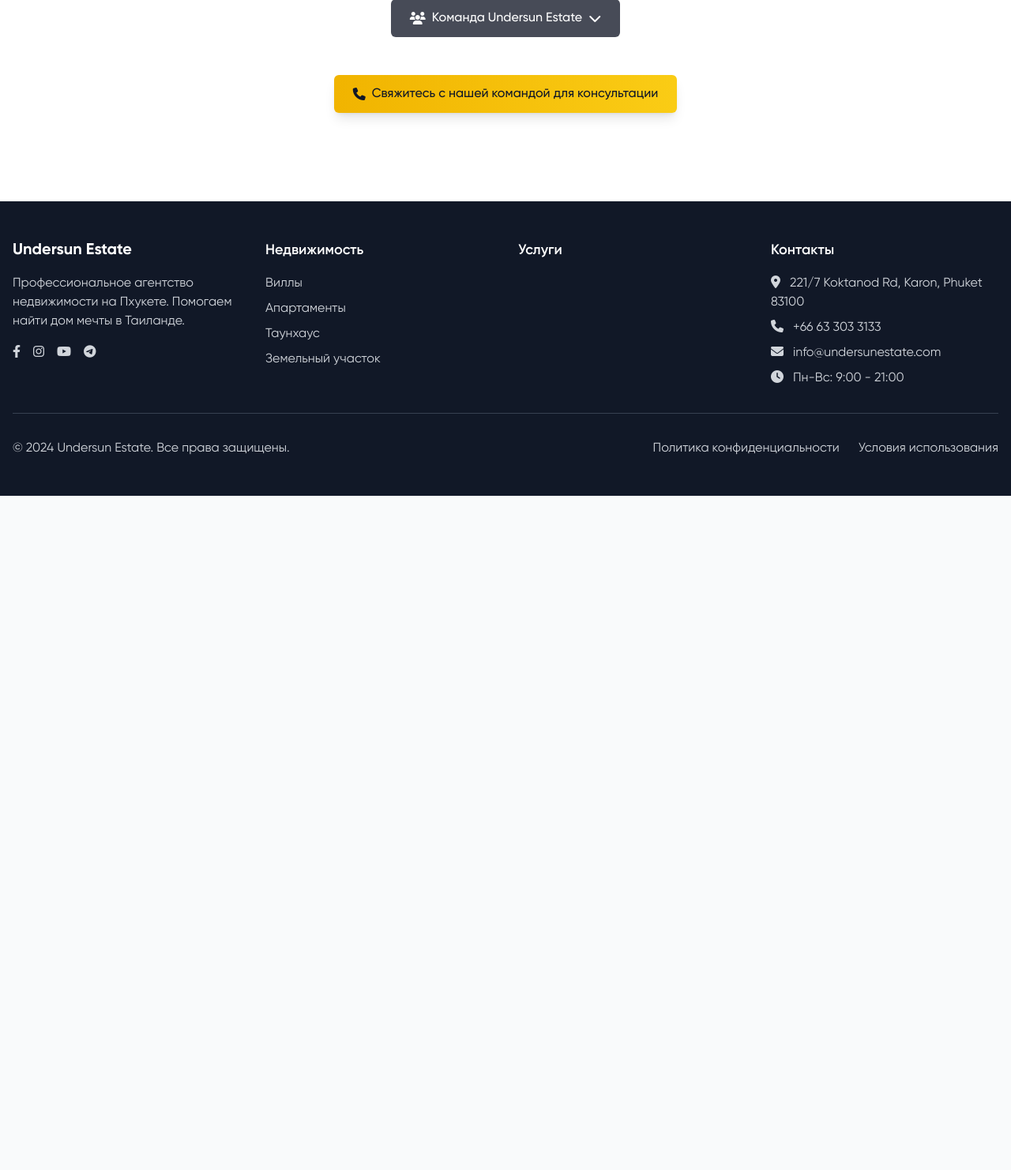
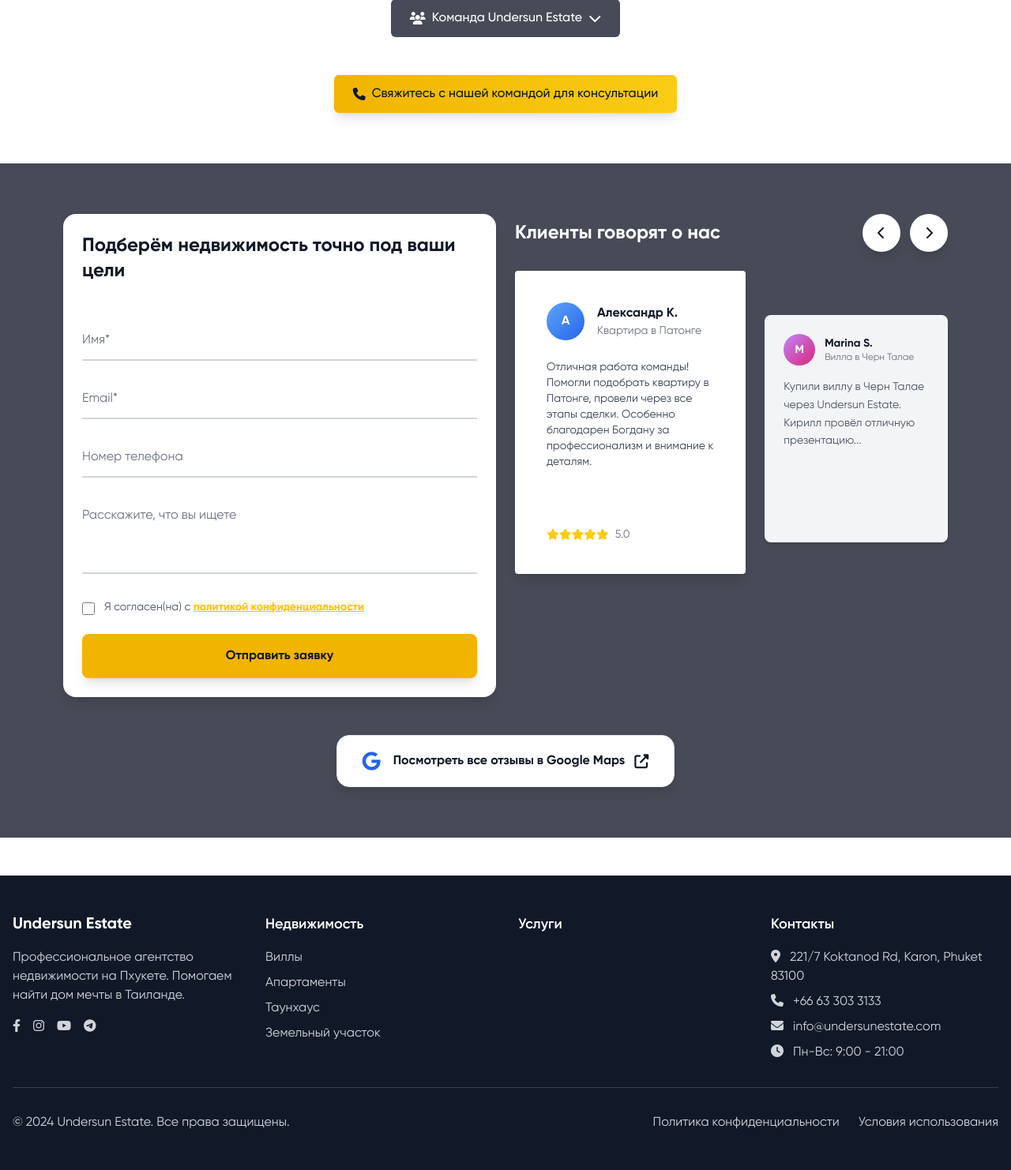
Before and after one commit to homyag/undersun, a Django app: page /ru/ in a window 1280 px wide; the page is wider, and only the part inside the window is pictured. Shown: the part 3549-5031 px from the top of that part at 79% size. Before the commit the page ends 4177 px from the top of that part, so only its background shows below. Run offline with Django 5.2, Linux system fonts and the light colour scheme; data comes from the database, SQL or seed files in the repository; data that the repository does not hold is empty; some libraries are stand-ins or nearby versions.

Commit message:
feat: блок отзывов на главной

```diff
--- a/templates/core/home.html
+++ b/templates/core/home.html
@@ -30,6 +30,8 @@
     {% include 'core/includes/home/home_property_purchase_process_steps_section.html' %}
     <!-- Our Team -->
     {% include 'core/includes/home/home_our_team_section.html' %}
+    <!-- Reviews Section -->
+    {% include 'core/includes/home/home_reviews_section.html' %}
 {% endblock %}
 
 {% block extra_js %}
--- /dev/null
+++ b/templates/core/includes/home/home_reviews_section.html
@@ -0,0 +1,296 @@
+{% load static %}
+{% load i18n %}
+
+<section class="bg-primary py-16">
+  <div class="max-w-6xl mx-auto grid grid-cols-1 md:grid-cols-2 gap-6 px-4">
+
+    <!-- Левая часть - форма -->
+    <div class="bg-white rounded-2xl shadow-lg p-6">
+      <h2 class="text-2xl font-bold text-gray-900 mb-6">
+        {% trans "Подберём недвижимость точно под ваши цели" %}
+      </h2>
+      <form class="space-y-6" method="post" action="">
+        {% csrf_token %}
+
+        <input type="text"
+               name="name"
+               id="contact_name"
+               placeholder="{% trans 'Имя*' %}"
+               required
+               class="w-full border-b-2 border-gray-300 focus:outline-none focus:border-accent py-3 text-gray-900 placeholder-gray-500 transition-colors" />
+
+        <input type="email"
+               name="email"
+               placeholder="{% trans 'Email*' %}"
+               required
+               class="w-full border-b-2 border-gray-300 focus:outline-none focus:border-accent py-3 text-gray-900 placeholder-gray-500 transition-colors" />
+
+        <input type="tel"
+               name="phone"
+               placeholder="{% trans 'Номер телефона' %}"
+               class="w-full border-b-2 border-gray-300 focus:outline-none focus:border-accent py-3 text-gray-900 placeholder-gray-500 transition-colors" />
+
+        <textarea placeholder="{% trans 'Расскажите, что вы ищете' %}"
+                  name="message"
+                  rows="3"
+                  required
+                  class="w-full border-b-2 border-gray-300 focus:outline-none focus:border-accent py-3 text-gray-900 placeholder-gray-500 transition-colors resize-none"></textarea>
+
+        <div class="flex items-start space-x-3">
+          <input type="checkbox"
+                 id="privacy_consent"
+                 name="privacy_consent"
+                 required
+                 class="w-4 h-4 text-accent border-gray-300 rounded focus:ring-accent mt-1" />
+          <label for="privacy_consent" class="text-sm text-gray-600">
+            {% trans "Я согласен(на) с" %} <a href="#" class="text-accent underline">{% trans "политикой конфиденциальности" %}</a>
+          </label>
+        </div>
+
+        <button type="submit"
+                class="w-full bg-accent hover:bg-yellow-500 text-gray-900 font-bold py-4 rounded-lg transition-all duration-300 transform hover:scale-105 shadow-lg">
+          {% trans "Отправить заявку" %}
+        </button>
+      </form>
+    </div>
+
+    <!-- Правая часть - отзывы -->
+    <div class="flex flex-col">
+      <!-- Заголовок с кнопками навигации -->
+      <div class="flex items-center justify-between mb-6">
+        <h2 class="text-white text-2xl font-bold">{% trans "Клиенты говорят о нас" %}</h2>
+        <div class="flex space-x-3">
+          <button id="prev-btn" class="w-12 h-12 bg-white hover:bg-accent rounded-full shadow-lg text-gray-900 hover:text-gray-900 flex items-center justify-center cursor-pointer transition-all duration-300 hover:scale-110">
+            <i class="fas fa-chevron-left"></i>
+          </button>
+          <button id="next-btn" class="w-12 h-12 bg-white hover:bg-accent rounded-full shadow-lg text-gray-900 hover:text-gray-900 flex items-center justify-center cursor-pointer transition-all duration-300 hover:scale-110">
+            <i class="fas fa-chevron-right"></i>
+          </button>
+        </div>
+      </div>
+
+      <!-- Карусель отзывов -->
+      <div class="relative h-96">
+        <div class="flex gap-6 h-full">
+          <!-- Большой отзыв (активный) - 329x392 в Figma -->
+          <div id="main-review" class="w-80 h-96 bg-white rounded shadow-lg transition-all duration-500 transform p-10 flex flex-col">
+            <div class="flex items-center space-x-4 mb-6">
+              <div id="main-avatar" class="w-12 h-12 bg-gradient-to-br from-blue-400 to-blue-600 rounded-full flex items-center justify-center text-white font-bold text-base">
+                А
+              </div>
+              <div>
+                <p id="main-name" class="font-bold text-gray-900 text-base">Александр К.</p>
+                <p id="main-type" class="text-sm text-gray-500">{% trans "Квартира в Патонге" %}</p>
+              </div>
+            </div>
+            <p id="main-text" class="text-gray-700 text-sm mb-6 flex-1 line-clamp-8">
+              {% trans "Отличная работа команды! Помогли подобрать квартиру в Патонге, провели через все этапы сделки. Особенно благодарен Богдану за профессионализм и внимание к деталям." %}
+            </p>
+            <div class="flex items-center mt-auto">
+              <div id="main-stars" class="flex text-yellow-400 text-sm mr-2">
+                <i class="fas fa-star"></i>
+                <i class="fas fa-star"></i>
+                <i class="fas fa-star"></i>
+                <i class="fas fa-star"></i>
+                <i class="fas fa-star"></i>
+              </div>
+              <span id="main-rating" class="text-gray-500 text-sm">5.0</span>
+            </div>
+          </div>
+
+          <!-- Маленький отзыв (следующий) - 270x285 в Figma -->
+          <div id="next-review" class="w-64 h-72 bg-gray-100 rounded-lg shadow-md transition-all duration-500 transform cursor-pointer hover:bg-gray-200 p-6 flex flex-col mt-14">
+            <div class="flex items-center space-x-3 mb-4">
+              <div id="next-avatar" class="w-10 h-10 bg-gradient-to-br from-purple-400 to-pink-600 rounded-full flex items-center justify-center text-white font-bold text-sm">
+                M
+              </div>
+              <div class="flex-1 min-w-0">
+                <p id="next-name" class="font-bold text-gray-900 text-sm truncate">Marina S.</p>
+                <p id="next-type" class="text-xs text-gray-500 truncate">{% trans "Вилла в Черн Талае" %}</p>
+              </div>
+            </div>
+            <p id="next-text" class="text-gray-600 text-sm leading-relaxed flex-1 line-clamp-6">
+              {% trans "Купили виллу в Черн Талае через Undersun Estate. Кирилл провёл отличную презентацию..." %}
+            </p>
+          </div>
+        </div>
+      </div>
+    </div>
+
+  </div>
+
+  <!-- Google Maps Link -->
+  <div class="text-center mt-12">
+    <a href="https://www.google.com/maps/place/Undersun+Estate" target="_blank"
+       class="inline-flex items-center px-8 py-4 bg-white hover:bg-gray-50 text-gray-900 font-bold rounded-2xl shadow-lg hover:shadow-xl transition-all duration-300 border border-gray-200 transform hover:scale-105">
+      <i class="fab fa-google text-2xl mr-4 text-blue-600"></i>
+      <span>{% trans "Посмотреть все отзывы в Google Maps" %}</span>
+      <i class="fas fa-external-link-alt ml-3 text-lg"></i>
+    </a>
+  </div>
+</section>
+
+<script>
+document.addEventListener('DOMContentLoaded', function() {
+  const reviews = [
+    {
+      name: 'Александр К.',
+      type: '{% trans "Квартира в Патонге" %}',
+      text: '{% trans "Отличная работа команды! Помогли подобрать квартиру в Патонге, провели через все этапы сделки. Особенно благодарен Богдану за профессионализм и внимание к деталям." %}',
+      shortText: '{% trans "Отличная работа команды! Помогли подобрать квартиру в Патонге..." %}',
+      rating: 5.0,
+      avatar: 'А',
+      avatarColor: 'from-blue-400 to-blue-600'
+    },
+    {
+      name: 'Marina S.',
+      type: '{% trans "Вилла в Черн Талае" %}',
+      text: '{% trans "Купили виллу в Черн Талае через Undersun Estate. Кирилл провёл отличную презентацию проектов, всё объяснил понятно. Процесс прошёл гладко, без неприятных сюрпризов." %}',
+      shortText: '{% trans "Купили виллу в Черн Талае через Undersun Estate. Кирилл провёл отличную презентацию..." %}',
+      rating: 5.0,
+      avatar: 'M',
+      avatarColor: 'from-purple-400 to-pink-600'
+    },
+    {
+      name: 'Dmitry R.',
+      type: '{% trans "Инвестиционное кондо" %}',
+      text: '{% trans "Хороший сервис, адекватные цены. Виталий помог с выбором кондо для инвестиций. Единственное - процесс занял чуть больше времени чем ожидалось, но результат хороший." %}',
+      shortText: '{% trans "Хороший сервис, адекватные цены. Виталий помог с выбором кондо..." %}',
+      rating: 4.0,
+      avatar: 'D',
+      avatarColor: 'from-green-400 to-teal-600'
+    },
+    {
+      name: 'Elena P.',
+      type: '{% trans "Новый проект" %}',
+      text: '{% trans "Очень довольны покупкой! Команда профессиональная, всегда были на связи. Помогли с оформлением всех документов. Рекомендую для покупки недвижимости в Таиланде." %}',
+      shortText: '{% trans "Очень довольны покупкой! Команда профессиональная, всегда были на связи..." %}',
+      rating: 5.0,
+      avatar: 'Е',
+      avatarColor: 'from-orange-400 to-red-600'
+    },
+    {
+      name: 'Michael B.',
+      type: 'International Client',
+      text: 'Great experience working with Undersun Estate team. Professional approach, good selection of properties. Bogdan was very helpful throughout the process. Highly recommended!',
+      shortText: 'Great experience working with Undersun Estate team. Professional approach...',
+      rating: 5.0,
+      avatar: 'M',
+      avatarColor: 'from-indigo-400 to-blue-600'
+    },
+    {
+      name: 'Ольга М.',
+      type: '{% trans "Квартира в Камале" %}',
+      text: '{% trans "Купили квартиру в новом проекте в Камале. Все прошло отлично! Особенно приятно было работать с русскоговорящими специалистами. Спасибо команде за поддержку!" %}',
+      shortText: '{% trans "Купили квартиру в новом проекте в Камале. Все прошло отлично!..." %}',
+      rating: 5.0,
+      avatar: 'О',
+      avatarColor: 'from-pink-400 to-purple-600'
+    }
+  ];
+
+  let currentIndex = 0;
+
+  function generateStars(rating) {
+    let stars = '';
+    const fullStars = Math.floor(rating);
+    const hasHalfStar = rating % 1 !== 0;
+
+    for (let i = 0; i < fullStars; i++) {
+      stars += '<i class="fas fa-star"></i>';
+    }
+
+    if (hasHalfStar) {
+      stars += '<i class="fas fa-star-half-alt"></i>';
+    }
+
+    const emptyStars = 5 - Math.ceil(rating);
+    for (let i = 0; i < emptyStars; i++) {
+      stars += '<i class="far fa-star"></i>';
+    }
+
+    return stars;
+  }
+
+  function updateReviews() {
+    const currentReview = reviews[currentIndex];
+    const nextReview = reviews[(currentIndex + 1) % reviews.length];
+
+    // Обновляем главный отзыв
+    document.getElementById('main-name').textContent = currentReview.name;
+    document.getElementById('main-type').textContent = currentReview.type;
+    document.getElementById('main-text').textContent = currentReview.text;
+    document.getElementById('main-rating').textContent = currentReview.rating.toFixed(1);
+    document.getElementById('main-stars').innerHTML = generateStars(currentReview.rating);
+    document.getElementById('main-avatar').textContent = currentReview.avatar;
+    document.getElementById('main-avatar').className = `w-12 h-12 bg-gradient-to-br ${currentReview.avatarColor} rounded-full flex items-center justify-center text-white font-bold text-base`;
+
+    // Обновляем следующий отзыв
+    document.getElementById('next-name').textContent = nextReview.name;
+    document.getElementById('next-type').textContent = nextReview.type;
+    document.getElementById('next-text').textContent = nextReview.shortText;
+    document.getElementById('next-avatar').textContent = nextReview.avatar;
+    document.getElementById('next-avatar').className = `w-10 h-10 bg-gradient-to-br ${nextReview.avatarColor} rounded-full flex items-center justify-center text-white font-bold text-sm`;
+  }
+
+  function nextReview() {
+    currentIndex = (currentIndex + 1) % reviews.length;
+    updateReviews();
+  }
+
+  function prevReview() {
+    currentIndex = (currentIndex - 1 + reviews.length) % reviews.length;
+    updateReviews();
+  }
+
+  // Кнопки навигации
+  document.getElementById('next-btn').addEventListener('click', nextReview);
+  document.getElementById('prev-btn').addEventListener('click', prevReview);
+
+  // Клик по маленькому отзыву для переключения
+  document.getElementById('next-review').addEventListener('click', nextReview);
+
+  // Автопрокрутка
+  setInterval(nextReview, 5000);
+
+  // Инициализация
+  updateReviews();
+});
+</script>
+
+<style>
+.line-clamp-2 {
+  display: -webkit-box;
+  -webkit-line-clamp: 2;
+  -webkit-box-orient: vertical;
+  overflow: hidden;
+}
+
+.line-clamp-3 {
+  display: -webkit-box;
+  -webkit-line-clamp: 3;
+  -webkit-box-orient: vertical;
+  overflow: hidden;
+}
+
+.line-clamp-4 {
+  display: -webkit-box;
+  -webkit-line-clamp: 4;
+  -webkit-box-orient: vertical;
+  overflow: hidden;
+}
+
+.line-clamp-6 {
+  display: -webkit-box;
+  -webkit-line-clamp: 6;
+  -webkit-box-orient: vertical;
+  overflow: hidden;
+}
+
+.line-clamp-8 {
+  display: -webkit-box;
+  -webkit-line-clamp: 8;
+  -webkit-box-orient: vertical;
+  overflow: hidden;
+}
+</style>
```
Also changed, not shown: static/js/home/reviews-carousel.js (added, +192 -0 lines), templates/includes/home/home_styles.html (+40 -0 lines), static/images/reviews/default-avatar.svg (added).
